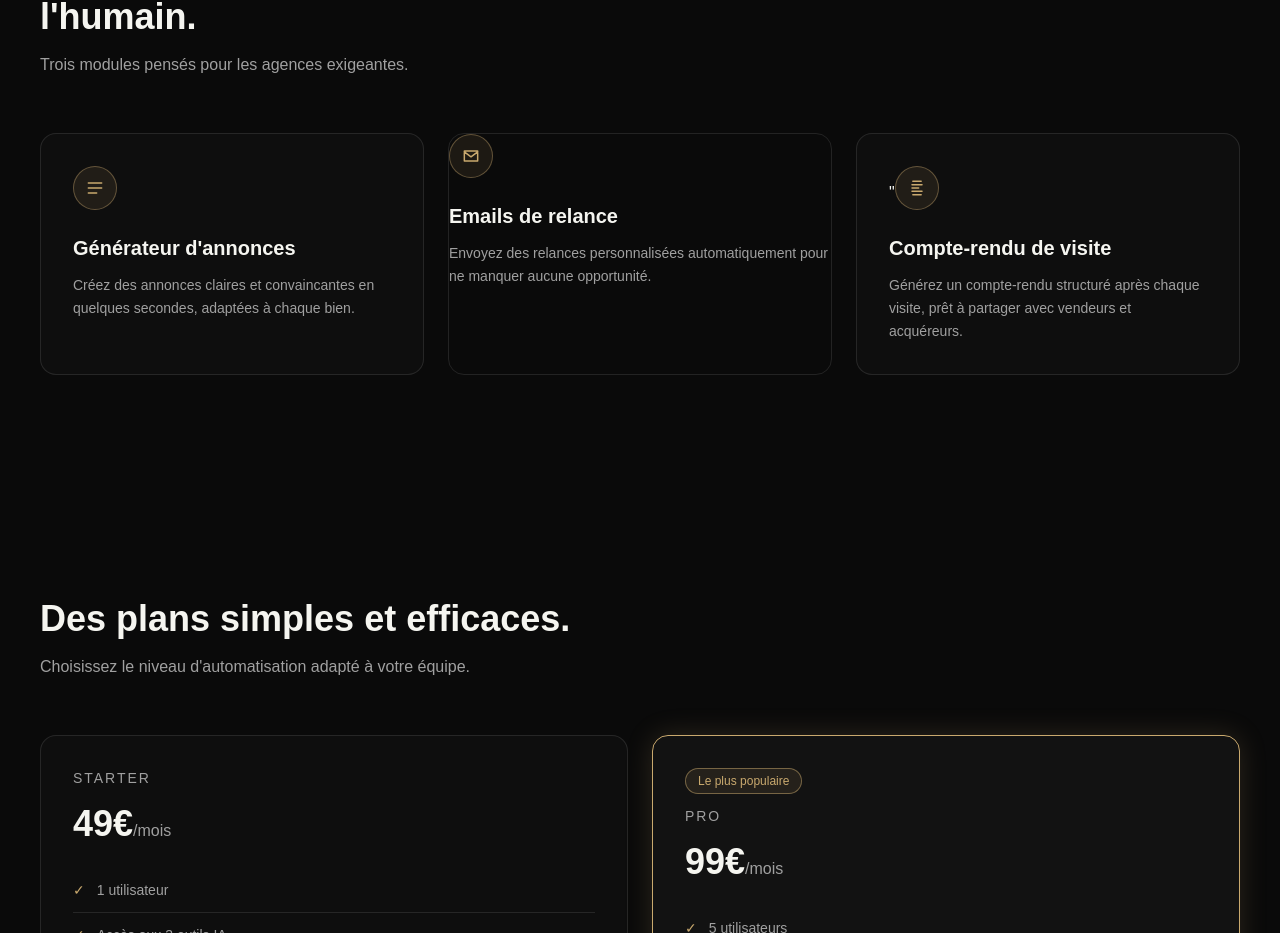
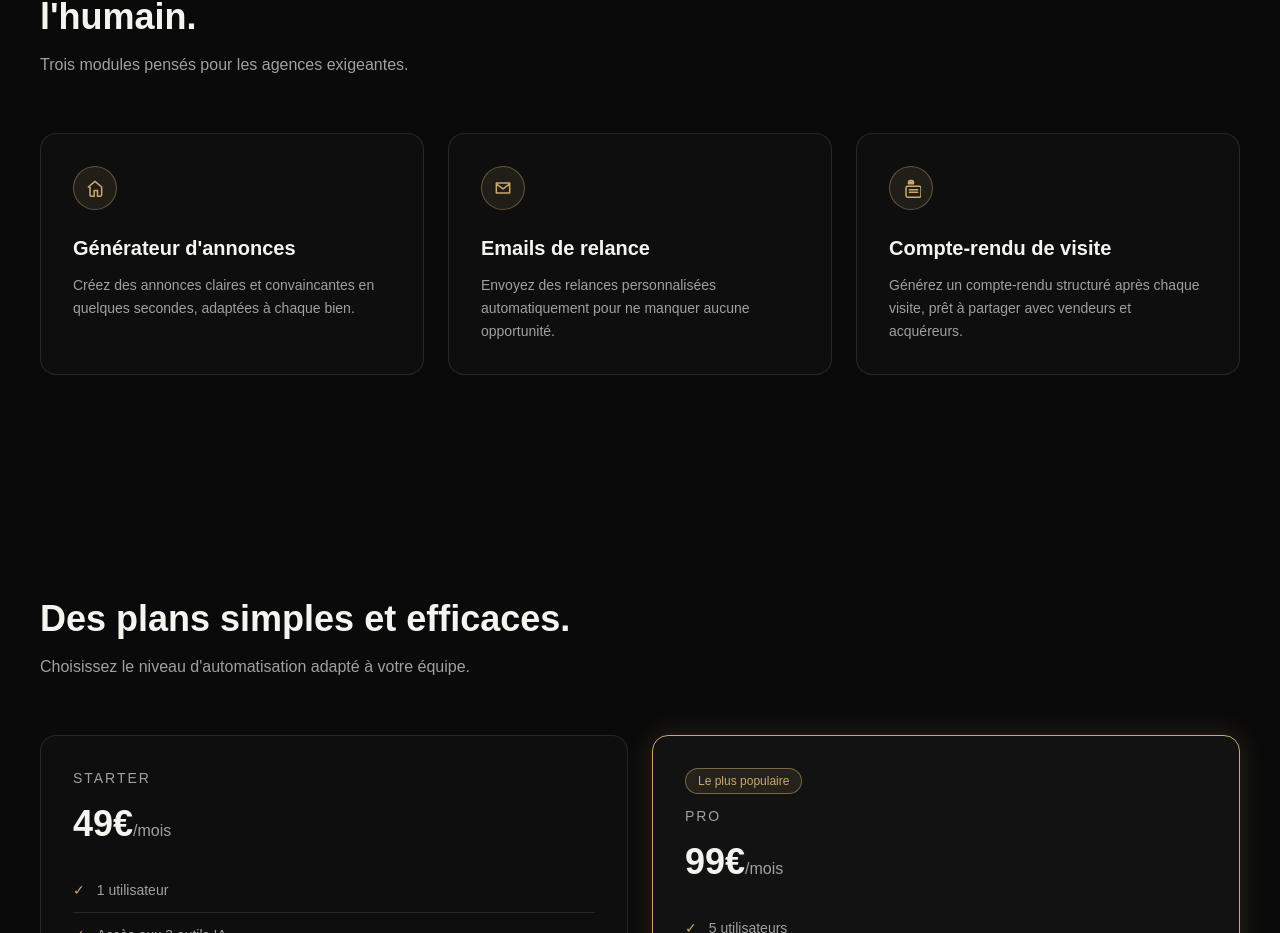
Before and after one commit to timal76/flowestate, a Next.js app: page / in a window 1280 px wide. Shown: the part 955-1888 px from the top of the page. Built offline with nearby package versions, Linux system fonts and the light colour scheme.

Commit message:
fix: alignement cartes, icônes et guillemet parasite

```diff
--- a/app/page.tsx
+++ b/app/page.tsx
@@ -71,9 +71,9 @@ export default function HomePage() {
             </p>
           </div>
 
-          <div className="grid gap-6 md:grid-cols-3">
-            <article className="rounded-2xl border border-white/10 bg-white/[0.02] p-8 transition-all duration-300 hover:border-[#C9A96E]/60 hover:bg-white/[0.04]">
-              <div className="mb-6 inline-flex h-11 w-11 items-center justify-center rounded-full border border-[#C9A96E]/40 bg-[#C9A96E]/10 text-[#C9A96E]">
+          <div className="grid gap-6 md:grid-cols-3 md:items-stretch">
+            <article className="flex h-full flex-col rounded-2xl border border-white/10 bg-white/[0.02] p-8 transition-all duration-300 hover:border-[#C9A96E]/60 hover:bg-white/[0.04]">
+              <div className="mb-6 inline-flex h-11 w-11 shrink-0 items-center justify-center rounded-full border border-[#C9A96E]/40 bg-[#C9A96E]/10 text-[#C9A96E]">
                 <svg
                   aria-hidden="true"
                   viewBox="0 0 24 24"
@@ -82,18 +82,22 @@ export default function HomePage() {
                   stroke="currentColor"
                   strokeWidth="1.8"
                 >
-                  <path d="M4 6h16M4 12h16M4 18h10" strokeLinecap="round" />
+                  <path
+                    d="M4 10.75 12 4l8 6.75V20a2 2 0 01-2 2h-3v-7H11v7H8a2 2 0 01-2-2v-9.25z"
+                    strokeLinecap="round"
+                    strokeLinejoin="round"
+                  />
                 </svg>
               </div>
               <h3 className="mb-3 text-xl font-semibold">Générateur d'annonces</h3>
-              <p className="text-sm leading-relaxed text-[#A0A0A0]">
+              <p className="flex-1 text-sm leading-relaxed text-[#A0A0A0]">
                 Créez des annonces claires et convaincantes en quelques secondes, adaptées à chaque
                 bien.
               </p>
             </article>
 
-            <article className="rounded-2xl border border-white/10 bg-white/[0.02]p-8 transition-all duration-300 hover:border-[#C9A96E]/60 hover:bg-white/[0.04]">
-              <div className="mb-6 inline-flex h-11 w-11 items-center justify-center rounded-full border border-[#C9A96E]/40 bg-[#C9A96E]/10 text-[#C9A96E]">
+            <article className="flex h-full flex-col rounded-2xl border border-white/10 bg-white/[0.02] p-8 transition-all duration-300 hover:border-[#C9A96E]/60 hover:bg-white/[0.04]">
+              <div className="mb-6 inline-flex h-11 w-11 shrink-0 items-center justify-center rounded-full border border-[#C9A96E]/40 bg-[#C9A96E]/10 text-[#C9A96E]">
                 <svg
                   aria-hidden="true"
                   viewBox="0 0 24 24"
@@ -110,13 +114,13 @@ export default function HomePage() {
                 </svg>
               </div>
               <h3 className="mb-3 text-xl font-semibold">Emails de relance</h3>
-              <p className="text-sm leading-relaxed text-[#A0A0A0]">
+              <p className="flex-1 text-sm leading-relaxed text-[#A0A0A0]">
                 Envoyez des relances personnalisées automatiquement pour ne manquer aucune opportunité.
               </p>
             </article>
 
-            <article className="rounded-2xl border border-white/10 bg-white/[0.02] p-8 transition-all duration-300 hover:border-[#C9A96E]/60 hover:bg-white/[0.04]">"
-              <div className="mb-6 inline-flex h-11 w-11 items-center justify-center rounded-full border border-[#C9A96E]/40 bg-[#C9A96E]/10 text-[#C9A96E]">
+            <article className="flex h-full flex-col rounded-2xl border border-white/10 bg-white/[0.02] p-8 transition-all duration-300 hover:border-[#C9A96E]/60 hover:bg-white/[0.04]">
+              <div className="mb-6 inline-flex h-11 w-11 shrink-0 items-center justify-center rounded-full border border-[#C9A96E]/40 bg-[#C9A96E]/10 text-[#C9A96E]">
                 <svg
                   aria-hidden="true"
                   viewBox="0 0 24 24"
@@ -126,13 +130,20 @@ export default function HomePage() {
                   strokeWidth="1.8"
                 >
                   <path
-                    d="M7 4h10M7 20h10M6 8h12M6 12h8M6 16h12"
+                    d="M9 5h6M9 5a2 2 0 012-2h2a2 2 0 012 2v2H9V5z"
                     strokeLinecap="round"
+                    strokeLinejoin="round"
                   />
+                  <path
+                    d="M8 10h14a2 2 0 012 2v9a2 2 0 01-2 2H8a2 2 0 01-2-2v-9a2 2 0 012-2z"
+                    strokeLinecap="round"
+                    strokeLinejoin="round"
+                  />
+                  <path d="M10 14h10M10 17h10" strokeLinecap="round" />
                 </svg>
               </div>
               <h3 className="mb-3 text-xl font-semibold">Compte-rendu de visite</h3>
-              <p className="text-sm leading-relaxed text-[#A0A0A0]">
+              <p className="flex-1 text-sm leading-relaxed text-[#A0A0A0]">
                 Générez un compte-rendu structuré après chaque visite, prêt à partager avec vendeurs
                 et acquéreurs.
               </p>
```
